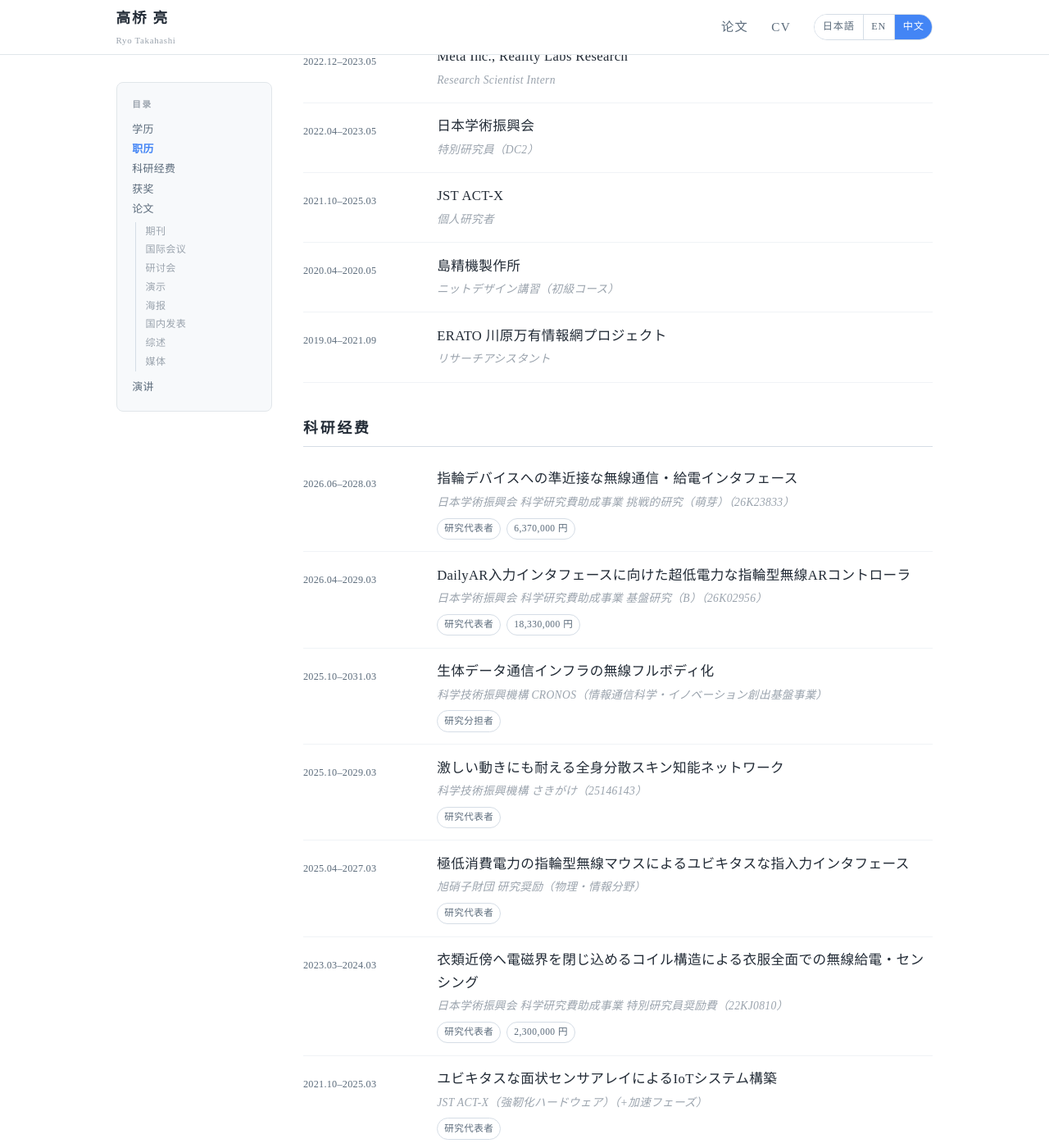
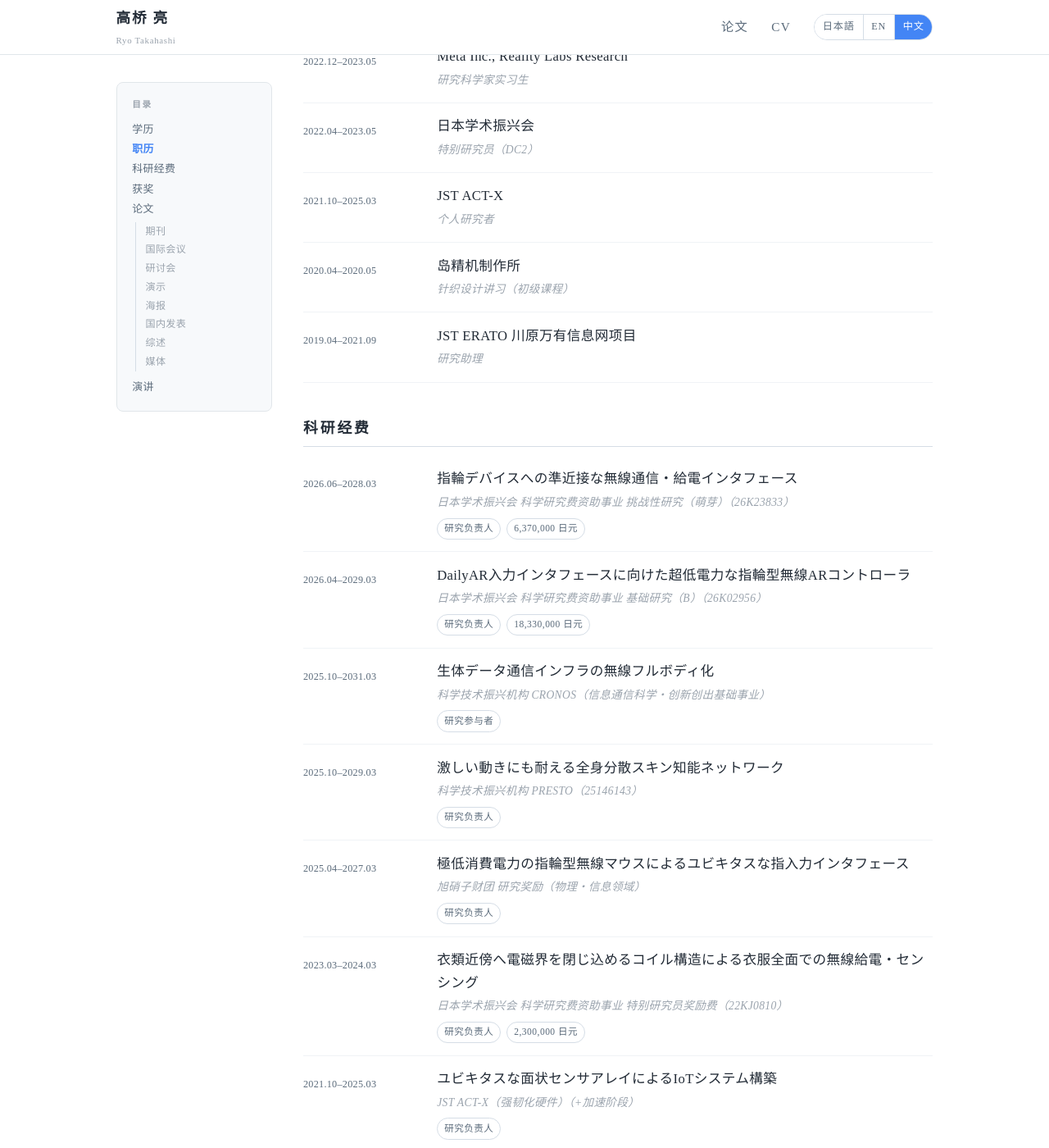
Before and after one commit to takahashiryo/takahashiryo.github.io, a Jekyll site: the page built from _pages/zh-cv.html, in a window 1280 px wide and 1400 px high, scrolled down 931 px. Shown: the whole window at 82% size. Built offline with Jekyll 4.4.1, drawn with Linux system fonts in a browser that asks for light colours; some of the changed text lies outside the part shown.

Commit message:
CV の用語に対訳表を入れ、中文・英語ページの日本語混在を解消する
中文ページの学歴・職歴・研究費が日本語のまま出ていた。調べたところ
researchmap 由来の *_en 列も中身が日本語のままのものが多く、英語ページにも
同じ問題があった（日本学術振興会 / 島精機製作所 / ニットデザイン講習 など）。

_data/terms.yml に日本語をキーにした対訳表を置き、_includes/term.html が
「terms.yml の訳 → CSV の *_en 列（英語ページのみ）→ 日本語」の順に引く。
CSV は build_cv.py が researchmap から作り直すので、列を足すと消える。
publications の研究テーマひも付けを profile.yml に置いてあるのと同じ理由。

30語を登録し、学歴・職歴・研究費はこれで3言語とも埋まった。

未対応:
- awards.csv の受賞名・団体名 34語。学会名・大会名の固有名詞が多いので
  訳し方を決めてから入れる。
- 研究費のプロジェクト名 7件。論文タイトルと同じく原語のままにしてある。

Co-Authored-By: Claude Opus 5 <noreply@anthropic.com>

```diff
--- /dev/null
+++ b/_data/terms.yml
@@ -0,0 +1,97 @@
+# CV の用語の対訳表。キー = _data/*.csv の日本語の値。
+#
+# なぜ CSV の列ではなくここに置くか:
+#   education / experience / grants / awards の CSV は scripts/build_cv.py が
+#   researchmap から作り直すので、列を足しても次の生成で消える。
+#   （publications の研究テーマひも付けを profile.yml に置いてあるのと同じ理由）
+#
+# 効き方: ここにある訳が最優先。無ければ CSV の *_en 列（英語ページのみ）、
+#         それも無ければ日本語のまま。researchmap の *_en 列は中身が
+#         日本語のままのものが多く、英語ページにも日本語が出ていた。
+#
+# 未対応: awards.csv の受賞名・団体名（34語）。学会名や大会名の固有名詞が多く、
+#         訳し方を決めてから入れる。いまは日本語のまま出る。
+
+# ── 学歴 ────────────────────────────────
+"東京大学":
+  zh: "东京大学"
+"電気系工学専攻":
+  zh: "电气系工学专业"
+"大学院情報理工学系研究科":
+  zh: "大学院信息理工学系研究科"
+"電子情報学専攻":
+  zh: "电子信息学专业"
+"電子情報工学科":
+  zh: "电子信息工学科"
+
+# ── 職歴 ────────────────────────────────
+"Visiting Researcher":
+  zh: "访问研究员"
+"Research Scientist Intern":
+  zh: "研究科学家实习生"
+"分担":
+  en: "Co-PI"
+  zh: "共同研究负责人"
+"個人研究者":
+  en: "Principal Investigator"
+  zh: "个人研究者"
+"リサーチアシスタント":
+  en: "Research Assistant"
+  zh: "研究助理"
+"JST さきがけ":
+  en: "JST PRESTO"
+  zh: "JST PRESTO"
+"日本学術振興会":
+  en: "Japan Society for the Promotion of Science (JSPS)"
+  zh: "日本学术振兴会"
+"特別研究員（DC2）":
+  en: "JSPS Research Fellow (DC2)"
+  zh: "特别研究员（DC2）"
+"島精機製作所":
+  en: "Shima Seiki Mfg., Ltd."
+  zh: "岛精机制作所"
+"ニットデザイン講習（初級コース）":
+  en: "Knit design course (beginner)"
+  zh: "针织设计讲习（初级课程）"
+"ERATO 川原万有情報網プロジェクト":
+  en: "JST ERATO Kawahara Universal Information Network Project"
+  zh: "JST ERATO 川原万有信息网项目"
+
+# ── 研究費 ──────────────────────────────
+"科学技術振興機構":
+  en: "Japan Science and Technology Agency (JST)"
+  zh: "科学技术振兴机构"
+"旭硝子財団":
+  en: "The Asahi Glass Foundation"
+  zh: "旭硝子财团"
+"研究代表者":
+  zh: "研究负责人"
+"研究分担者":
+  zh: "研究参与者"
+"科学研究費助成事業 挑戦的研究（萌芽）":
+  en: "KAKENHI Grant-in-Aid for Challenging Research (Exploratory)"
+  zh: "科学研究费资助事业 挑战性研究（萌芽）"
+"科学研究費助成事業 基盤研究（B）":
+  en: "KAKENHI Grant-in-Aid for Scientific Research (B)"
+  zh: "科学研究费资助事业 基础研究（B）"
+"科学研究費助成事業 特別研究員奨励費":
+  en: "KAKENHI Grant-in-Aid for JSPS Fellows"
+  zh: "科学研究费资助事业 特别研究员奖励费"
+"CRONOS（情報通信科学・イノベーション創出基盤事業）":
+  en: "CRONOS (Information and Communication Science Innovation Program)"
+  zh: "CRONOS（信息通信科学・创新创出基础事业）"
+"さきがけ":
+  en: "PRESTO"
+  zh: "PRESTO"
+"研究奨励（物理・情報分野）":
+  en: "Research Encouragement Grant (Physics and Information)"
+  zh: "研究奖励（物理・信息领域）"
+"ACT-X（強靭化ハードウェア）（+加速フェーズ）":
+  en: "ACT-X (Resilient Hardware) (+ acceleration phase)"
+  zh: "ACT-X（强韧化硬件）（+加速阶段）"
+"6,370,000 円":
+  zh: "6,370,000 日元"
+"18,330,000 円":
+  zh: "18,330,000 日元"
+"2,300,000 円":
+  zh: "2,300,000 日元"
--- a/_includes/edu_list.html
+++ b/_includes/edu_list.html
@@ -1,16 +1,14 @@
 {%- assign lang = include.lang -%}
 <div class="cv-list">
 {%- for e in site.data.education -%}
-  {%- if lang == "en" -%}
-    {%- assign aff = e.affiliation_en -%}{%- assign dep = e.department_en -%}{%- assign crs = e.course_en -%}
-  {%- else -%}
-    {%- assign aff = e.affiliation_ja -%}{%- assign dep = e.department_ja -%}{%- assign crs = e.course_ja -%}
-  {%- endif -%}
+  {%- capture aff %}{% include term.html ja=e.affiliation_ja en=e.affiliation_en lang=lang %}{% endcapture -%}
+  {%- capture dep %}{% include term.html ja=e.department_ja en=e.department_en lang=lang %}{% endcapture -%}
+  {%- capture crs %}{% include term.html ja=e.course_ja en=e.course_en lang=lang %}{% endcapture -%}
   <div class="entry" data-type="education">
     <div class="entry-mark"><span class="cv-when">{{ e.from }}–{{ e.to }}</span></div>
     <div class="entry-body">
-      <div class="entry-title">{{ aff | escape }}</div>
-      <div class="entry-venue">{{ dep | escape }}{% if crs != "" %} {{ crs | escape }}{% endif %}</div>
+      <div class="entry-title">{{ aff }}</div>
+      <div class="entry-venue">{{ dep }}{% if crs != "" %} {{ crs }}{% endif %}</div>
     </div>
   </div>
 {%- endfor -%}
--- a/_includes/exp_list.html
+++ b/_includes/exp_list.html
@@ -1,18 +1,13 @@
 {%- assign lang = include.lang -%}
 <div class="cv-list">
 {%- for e in site.data.experience -%}
-  {%- if lang == "en" -%}
-    {%- assign aff = e.affiliation_en -%}{%- assign job = e.job_en -%}
-  {%- else -%}
-    {%- assign aff = e.affiliation_ja -%}{%- assign job = e.job_ja -%}
-  {%- endif -%}
-  {%- if aff == "" %}{% assign aff = e.affiliation_en %}{% endif -%}
-  {%- if job == "" %}{% assign job = e.job_en %}{% endif -%}
+  {%- capture aff %}{% include term.html ja=e.affiliation_ja en=e.affiliation_en lang=lang %}{% endcapture -%}
+  {%- capture job %}{% include term.html ja=e.job_ja en=e.job_en lang=lang %}{% endcapture -%}
   <div class="entry" data-type="experience">
     <div class="entry-mark"><span class="cv-when">{{ e.from }}–{{ e.to }}</span></div>
     <div class="entry-body">
-      <div class="entry-title">{{ aff | escape }}</div>
-      {%- if job != "" %}<div class="entry-venue">{{ job | escape }}</div>{% endif -%}
+      <div class="entry-title">{{ aff }}</div>
+      {%- if job != "" %}<div class="entry-venue">{{ job }}</div>{% endif -%}
     </div>
   </div>
 {%- endfor -%}
--- a/_includes/grant_list.html
+++ b/_includes/grant_list.html
@@ -2,25 +2,23 @@
 {%- assign t = site.data.i18n[lang] -%}
 <div class="cv-list">
 {%- for g in site.data.grants -%}
-  {%- if lang == "en" -%}
-    {%- assign ti = g.title_en -%}{%- assign fu = g.funder_en -%}
-    {%- assign ro = g.role_en -%}{%- assign am = g.amount_en -%}
-  {%- else -%}
-    {%- assign ti = g.title_ja -%}{%- assign fu = g.funder_ja -%}
-    {%- assign ro = g.role_ja -%}{%- assign am = g.amount_ja -%}
-  {%- endif -%}
+  {%- capture ti %}{% include term.html ja=g.title_ja en=g.title_en lang=lang %}{% endcapture -%}
+  {%- capture fu %}{% include term.html ja=g.funder_ja en=g.funder_en lang=lang %}{% endcapture -%}
+  {%- capture ro %}{% include term.html ja=g.role_ja en=g.role_en lang=lang %}{% endcapture -%}
+  {%- capture am %}{% include term.html ja=g.amount_ja en=g.amount_en lang=lang %}{% endcapture -%}
+  {%- capture sys %}{% include term.html ja=g.system en=g.system lang=lang %}{% endcapture -%}
   <div class="entry" data-type="grant">
     <div class="entry-mark"><span class="cv-when">{{ g.from }}–{{ g.to }}</span></div>
     <div class="entry-body">
       <div class="entry-title">
         {%- if g.url contains "http" -%}
-          <a href="{{ g.url }}" target="_blank" rel="noopener">{{ ti | escape }}</a>
-        {%- else -%}{{ ti | escape }}{%- endif -%}
+          <a href="{{ g.url }}" target="_blank" rel="noopener">{{ ti }}</a>
+        {%- else -%}{{ ti }}{%- endif -%}
       </div>
-      <div class="entry-venue">{{ fu | escape }}{% if g.system != "" %} {{ g.system | escape }}{% endif %}{% if g.number != "" %}（{{ g.number | escape }}）{% endif %}</div>
+      <div class="entry-venue">{{ fu }}{% if sys != "" %} {{ sys }}{% endif %}{% if g.number != "" %}（{{ g.number | escape }}）{% endif %}</div>
       <div class="entry-meta">
-        {%- if ro != "" %}<span class="tag">{{ ro | escape }}</span>{% endif -%}
-        {%- if am != "" %}<span class="tag">{{ am | escape }}</span>{% endif -%}
+        {%- if ro != "" %}<span class="tag">{{ ro }}</span>{% endif -%}
+        {%- if am != "" %}<span class="tag">{{ am }}</span>{% endif -%}
       </div>
     </div>
   </div>
--- /dev/null
+++ b/_includes/term.html
@@ -0,0 +1,17 @@
+{%- comment %}
+  CV の用語を言語に合わせて出す。
+  優先順位: _data/terms.yml の訳 → CSV の *_en 列（英語ページのみ）→ 日本語。
+  researchmap 由来の *_en 列は中身が日本語のままのものが多いため、
+  手で入れた terms.yml を最優先にしている。
+{%- endcomment -%}
+{%- assign tr = site.data.terms[include.ja] -%}
+{%- assign v = "" -%}
+{%- if tr -%}{%- assign v = tr[include.lang] -%}{%- endif -%}
+{%- if v == nil or v == "" -%}
+  {%- if include.lang == "en" and include.en and include.en != "" -%}
+    {%- assign v = include.en -%}
+  {%- else -%}
+    {%- assign v = include.ja -%}
+  {%- endif -%}
+{%- endif -%}
+{{- v | escape -}}
```
